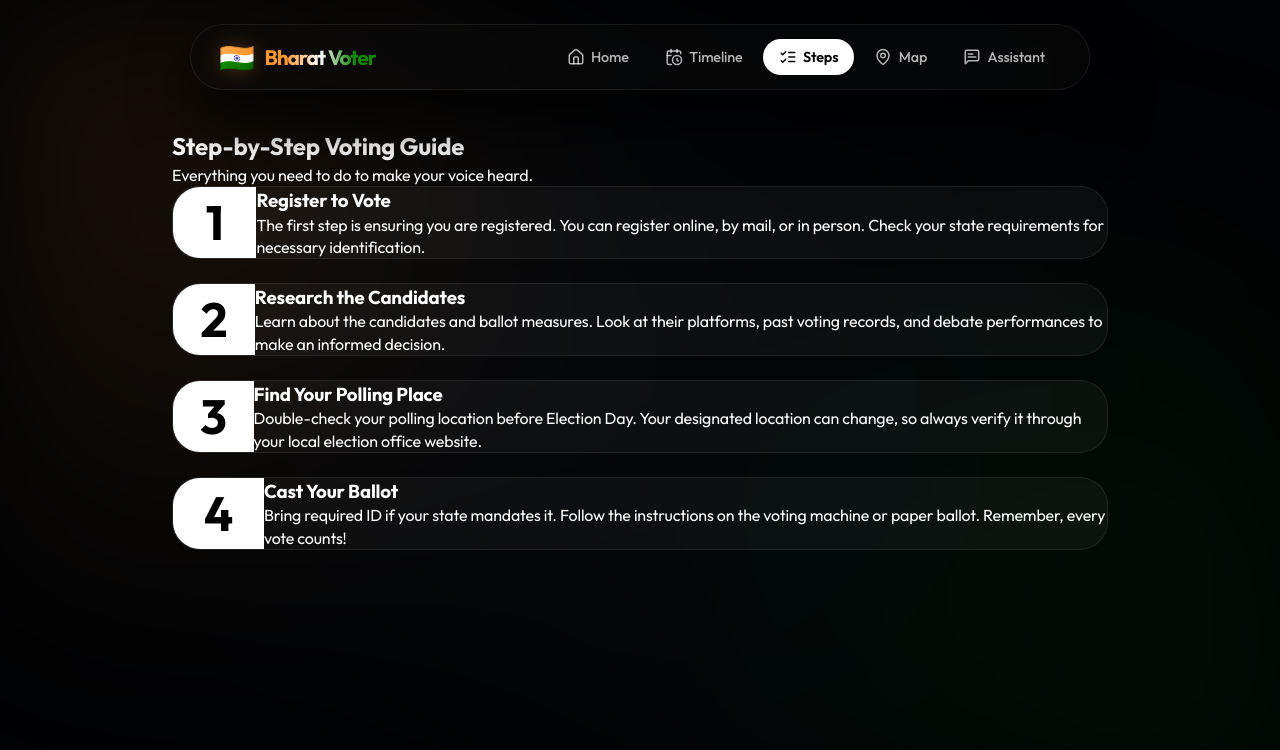
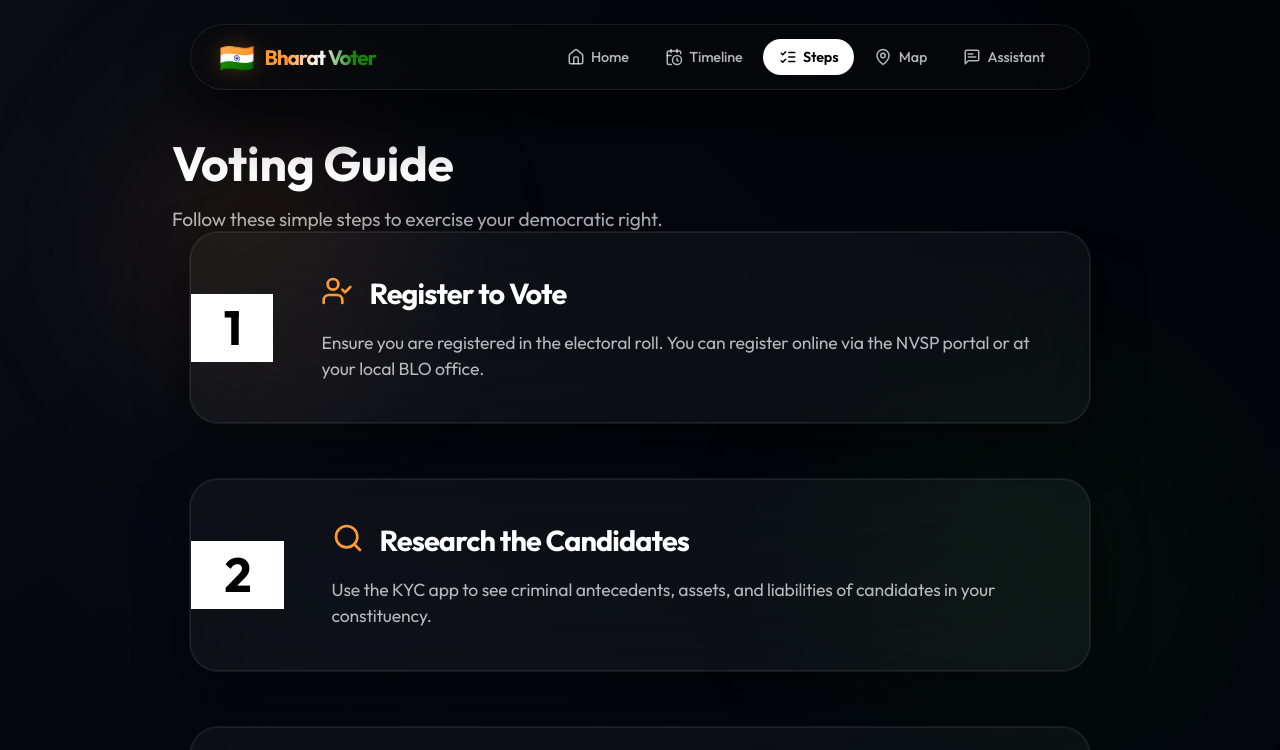
Before and after one commit to SIBI2841/bharat-voter-companion, a React (Vite) app in the folder client/: page /steps in a window 1280 px wide. Shown: the top 750 px of the page. Built offline with nearby package versions, Linux system fonts and the light colour scheme.

Commit message:
feat: add flowing tricolor background and fix voting steps alignment

```diff
--- a/client/src/components/VotingSteps.jsx
+++ b/client/src/components/VotingSteps.jsx
@@ -1,25 +1,29 @@
-import React from 'react';
+import { UserCheck, Search, MapPin, Vote } from 'lucide-react';
 
 const stepsData = [
   {
     id: 1,
     title: 'Register to Vote',
-    description: 'The first step is ensuring you are registered. You can register online, by mail, or in person. Check your state requirements for necessary identification.',
+    icon: <UserCheck size={32} />,
+    description: 'Ensure you are registered in the electoral roll. You can register online via the NVSP portal or at your local BLO office.',
   },
   {
     id: 2,
     title: 'Research the Candidates',
-    description: 'Learn about the candidates and ballot measures. Look at their platforms, past voting records, and debate performances to make an informed decision.',
+    icon: <Search size={32} />,
+    description: 'Use the KYC app to see criminal antecedents, assets, and liabilities of candidates in your constituency.',
   },
   {
     id: 3,
     title: 'Find Your Polling Place',
-    description: 'Double-check your polling location before Election Day. Your designated location can change, so always verify it through your local election office website.',
+    icon: <MapPin size={32} />,
+    description: 'Locate your designated polling booth using our interactive map or the ECI voter search portal.',
   },
   {
     id: 4,
     title: 'Cast Your Ballot',
-    description: 'Bring required ID if your state mandates it. Follow the instructions on the voting machine or paper ballot. Remember, every vote counts!',
+    icon: <Vote size={32} />,
+    description: 'Visit the booth with a valid ID (Voter ID, Aadhar, etc.) and cast your vote on the EVM/VVPAT machine.',
   },
 ];
 
@@ -27,8 +31,8 @@ function VotingSteps() {
   return (
     <div className="fade-in">
       <div className="section-header">
-        <h2>Step-by-Step Voting Guide</h2>
-        <p>Everything you need to do to make your voice heard.</p>
+        <h2 style={{ fontSize: '3rem', fontWeight: 800, marginBottom: '0.5rem' }}>Voting Guide</h2>
+        <p style={{ fontSize: '1.2rem', color: 'var(--text-muted)' }}>Follow these simple steps to exercise your democratic right.</p>
       </div>
 
       <div className="steps-container">
@@ -37,7 +41,10 @@ function VotingSteps() {
             <div key={step.id} className="step-card">
               <div className="step-number">{step.id}</div>
               <div className="step-content">
-                <h3>{step.title}</h3>
+                <div style={{ display: 'flex', alignItems: 'center', gap: '1rem', marginBottom: '0.5rem' }}>
+                  <div style={{ color: 'var(--saffron)' }}>{step.icon}</div>
+                  <h3>{step.title}</h3>
+                </div>
                 <p>{step.description}</p>
               </div>
             </div>
--- a/client/src/index.css
+++ b/client/src/index.css
@@ -54,30 +54,45 @@ body {
 }
 
 /* Deeper Mesh Background */
+/* Dynamically Flowing Indian Flag Background */
 body::before {
   content: '';
   position: fixed;
   inset: 0;
   z-index: -1;
   background:
-    radial-gradient(circle at 10% 20%, rgba(255, 153, 51, 0.1) 0%, transparent 40%),
-    radial-gradient(circle at 90% 80%, rgba(19, 136, 8, 0.1) 0%, transparent 40%),
-    radial-gradient(circle at 50% 50%, rgba(30, 41, 59, 0.15) 0%, transparent 70%);
-  filter: blur(80px);
-  animation: meshFlow 25s infinite alternate ease-in-out;
+    linear-gradient(135deg, rgba(255, 153, 51, 0.15) 0%, transparent 30%),
+    linear-gradient(225deg, rgba(19, 136, 8, 0.15) 0%, transparent 30%),
+    radial-gradient(circle at 50% 50%, rgba(255, 255, 255, 0.05) 0%, transparent 50%),
+    linear-gradient(45deg, #010204 25%, #050810 50%, #010204 75%);
+  background-size: 400% 400%;
+  animation: tricolorFlow 15s infinite alternate ease-in-out;
 }
 
-@keyframes meshFlow {
-  0% { transform: scale(1) translate(0, 0); }
-  50% { transform: scale(1.1) translate(2%, 2%); }
-  100% { transform: scale(1) translate(-2%, -1%); }
+@keyframes tricolorFlow {
+  0% { background-position: 0% 0%; }
+  50% { background-position: 100% 100%; }
+  100% { background-position: 0% 100%; }
+}
+
+/* Specific highlight for the "Flow" - floating liquid blobs */
+body::after {
+  content: '';
+  position: fixed;
+  inset: 0;
+  z-index: -1;
+  background:
+    radial-gradient(circle at var(--mouse-x, 20%) var(--mouse-y, 30%), rgba(255, 153, 51, 0.1) 0%, transparent 20%),
+    radial-gradient(circle at 80% 70%, rgba(19, 136, 8, 0.1) 0%, transparent 25%);
+  filter: blur(60px);
+  pointer-events: none;
 }
 
 .app-container {
   display: flex;
   flex-direction: column;
   min-height: 100vh;
-  align-items: center; /* Center horizontally */
+  align-items: center;
 }
 
 /* Floating Liquid Nav - Perfectly Centered */
@@ -88,7 +103,7 @@ body::before {
   padding: 0.75rem 1.75rem;
   margin: 1.5rem auto;
   width: min(900px, calc(100% - 3rem));
-  background: rgba(10, 10, 10, 0.5);
+  background: rgba(10, 10, 10, 0.4);
   backdrop-filter: var(--glass-blur);
   -webkit-backdrop-filter: var(--glass-blur);
   border-radius: var(--radius-xl);
@@ -281,6 +296,73 @@ body::before {
   color: var(--text-muted);
   font-size: 1rem;
   line-height: 1.4;
+}
+
+/* Voting Steps - Fixed Alignment & Premium Cards */
+.steps-container {
+  max-width: 900px;
+  margin: 0 auto;
+  width: 100%;
+}
+
+.steps-grid {
+  display: flex;
+  flex-direction: column;
+  gap: 2rem;
+}
+
+.step-card {
+  display: grid;
+  grid-template-columns: 100px 1fr;
+  align-items: center;
+  background: var(--surface);
+  backdrop-filter: var(--glass-blur);
+  -webkit-backdrop-filter: var(--glass-blur);
+  border-radius: var(--radius-lg);
+  border: 1px solid var(--border);
+  overflow: hidden;
+  transition: all 0.4s var(--spring-easing);
+  box-shadow: var(--shadow-specular);
+}
+
+.step-card:hover {
+  background: var(--surface-hover);
+  transform: translateX(10px) scale(1.01);
+  border-color: var(--border-bright);
+}
+
+.step-number {
+  height: 100%;
+  background: rgba(255, 255, 255, 0.05);
+  color: var(--white);
+  display: flex;
+  align-items: center;
+  justify-content: center;
+  font-size: 3.5rem;
+  font-weight: 800;
+  border-right: 1px solid var(--border);
+  letter-spacing: -0.05em;
+  font-family: 'Outfit', sans-serif;
+}
+
+.step-content {
+  padding: 2.5rem 3rem;
+  display: flex;
+  flex-direction: column;
+  gap: 0.5rem;
+}
+
+.step-content h3 {
+  font-size: 1.8rem;
+  font-weight: 700;
+  letter-spacing: -0.03em;
+  color: var(--text-main);
+}
+
+.step-content p {
+  color: var(--text-muted);
+  font-size: 1.1rem;
+  line-height: 1.5;
 }
 
 /* Assistant Chat - Liquid Interface */
```
